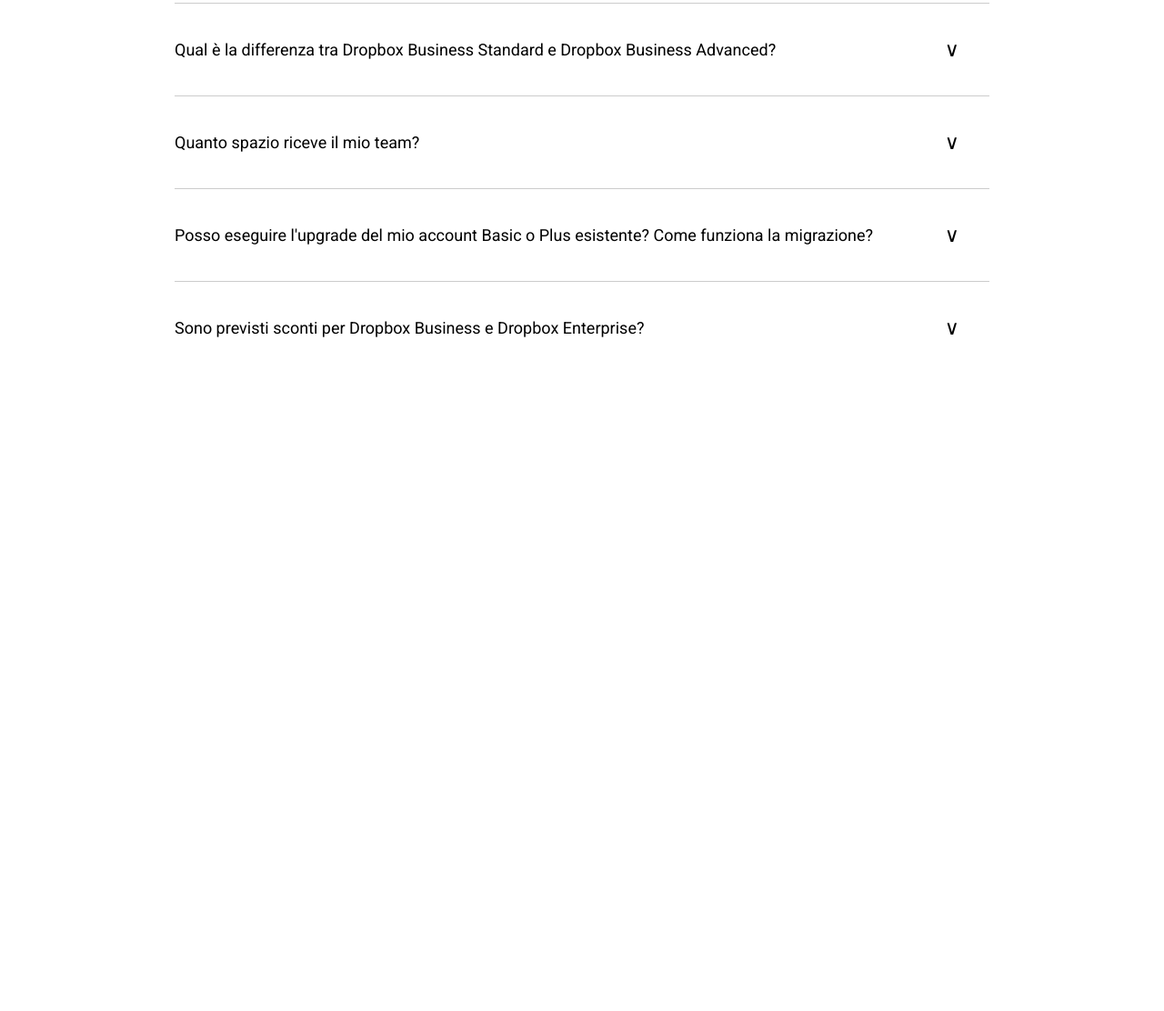
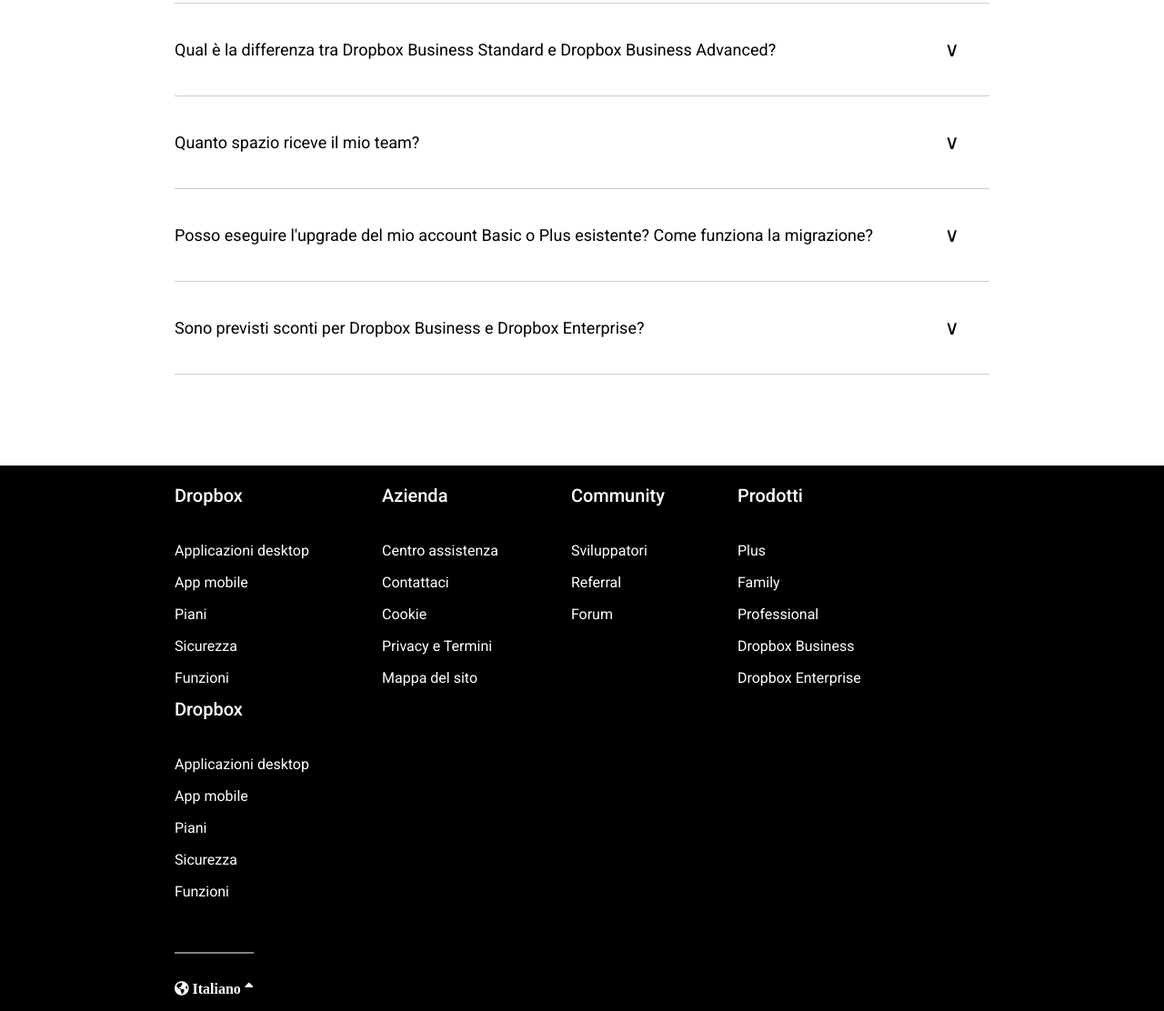
Before and after one commit to nicocriva/htmlcss-dropbox, a plain HTML site: page index.html in a window 1280 px wide. Shown: the part 7289-8401 px from the top of the page at 91% size. Before the commit the page ends 7800 px from the top, so only its background shows below. Drawn offline with Linux system fonts and the light colour scheme.

Commit message:
add footer

```diff
--- a/css/style.css
+++ b/css/style.css
@@ -76,6 +76,12 @@ h2{
 }
 
 .prova-row::after{
+    clear: both;
+    display: table;
+    content: '';
+}
+
+.ft-list-row::after{
     clear: both;
     display: table;
     content: '';
@@ -624,10 +630,6 @@ header{
     margin-bottom: 50px;
 }
 
-.elenco-domande{
-    width: 100%;
-}
-
 .elenco-domande ul{
     font-size: 18px;
     list-style: none;
@@ -635,14 +637,11 @@ header{
 
 .li-row{
     position: relative;
-}
-
-.elenco-domande ul li{
     border-top: 1px solid rgba(0,0,0,0.2);
     padding: 40px 0;
 }
 
-.elenco-domande ul li.row:last-child{
+.li-row:last-of-type{
     border-bottom: 1px solid rgba(0,0,0,0.2);
 }
 
@@ -659,11 +658,11 @@ header{
     transform: translate(-50%, -50%);
 }
 
-.li-row:hover .freccia-giu{
+.freccia-su{
     display: none;
 }
 
-.freccia-su{
+.li-row:hover .freccia-giu{
     display: none;
 }
 
@@ -683,7 +682,53 @@ header{
     display: block;
 }
 
+/* piè di pagina */
+footer{
+    background-color: black;
+    height: 600px;
+    position: relative;
+}
 
+.ft-container{
+    width: 70%;
+    margin: 0 auto 100px auto;
+    position: absolute;
+    top: 50%;
+    left: 50%;
+    transform: translate(-50%, -50%);
+}
+
+.ft-list-title{
+    font-size: 20px;
+    color: white;
+    font-weight: 500;
+    margin-bottom: 25px;
+}
+
+.ft-list-row ul{
+    color: white;
+    float: left;
+    list-style: none;
+    line-height: 35px;
+    padding-right: 80px;
+}
+
+
+footer ul a{
+    color: white;
+    text-decoration: none;
+}
+
+.lingua{
+    margin-top: 50px;
+    color: white;
+}
+
+.fas.fa-globe-americas{
+    border-top: 1px solid white;
+    padding-top: 30px;
+
+}
 
 /*---------------debug---------------*/
 /* .debug header{
@@ -759,4 +804,9 @@ main{
 
 .team-column-center{
     background-color: sandybrown;
+}
+
+.ft-container{
+    height: 400px;
+    background-color: royalblue;
 }*/
--- a/index.html
+++ b/index.html
@@ -8,7 +8,7 @@
     <link rel="stylesheet" href="css/style.css">
     <link rel="preconnect" href="https://fonts.gstatic.com">
     <link href="https://fonts.googleapis.com/css2?family=Roboto:wght@300;400;500&display=swap" rel="stylesheet">
-
+    <link rel="stylesheet" href="https://cdnjs.cloudflare.com/ajax/libs/font-awesome/5.15.3/css/all.min.css" integrity="sha512-iBBXm8fW90+nuLcSKlbmrPcLa0OT92xO1BIsZ+ywDWZCvqsWgccV3gFoRBv0z+8dLJgyAHIhR35VZc2oM/gI1w==" crossorigin="anonymous" />
 </head>
 
 <body class="debug">
@@ -366,8 +366,6 @@
                     <p class="dropdown-li">
                         Sì. Prevediamo sconti per volumi, nonché sconti per enti non profit e di istruzione. <a href="https://www.dropbox.com/business/contact">Contatta il nostro team di vendita</a> per ulteriori informazioni.
                     </p>
-
-
                 </ul>
             </div>
         </section>
@@ -376,7 +374,56 @@
 
     <!-- piè di pagina -->
     <footer>
+        <div class="ft-container">
+            <div class="ft-list-row">
+                <ul>
+                    <li class="ft-list-title">Dropbox</li>
+                    <li><a href="#">Applicazioni desktop</a></li>
+                    <li><a href="#">App mobile</a></li>
+                    <li><a href="#">Piani</a></li>
+                    <li><a href="#">Sicurezza</a></li>
+                    <li><a href="#">Funzioni</a></li>
+                </ul>
 
+                <ul>
+                    <li class="ft-list-title">Azienda</li>
+                    <li><a href="#">Centro assistenza</a></li>
+                    <li><a href="#">Contattaci</a></li>
+                    <li><a href="#">Cookie</a></li>
+                    <li><a href="#">Privacy e Termini</a></li>
+                    <li><a href="#">Mappa del sito</a></li>
+                </ul>
+
+                <ul>
+                    <li class="ft-list-title">Community</li>
+                    <li><a href="#">Sviluppatori</a></li>
+                    <li><a href="#">Referral</a></li>
+                    <li><a href="#">Forum</a></li>
+                </ul>
+
+                <ul>
+                    <li class="ft-list-title">Prodotti</li>
+                    <li><a href="#">Plus</a></li>
+                    <li><a href="#">Family</a></li>
+                    <li><a href="#">Professional</a></li>
+                    <li><a href="#">Dropbox Business</a></li>
+                    <li><a href="#">Dropbox Enterprise</a></li>
+                </ul>
+
+                <ul>
+                    <li class="ft-list-title">Dropbox</li>
+                    <li><a href="#">Applicazioni desktop</a></li>
+                    <li><a href="#">App mobile</a></li>
+                    <li><a href="#">Piani</a></li>
+                    <li><a href="#">Sicurezza</a></li>
+                    <li><a href="#">Funzioni</a></li>
+                </ul>
+            </div>
+
+            <div class="lingua">
+                <i class="fas fa-globe-americas"> Italiano <i class="fas fa-sort-up"></i></i>
+            </div>
+        </div>
     </footer>
 
 </body>
```
